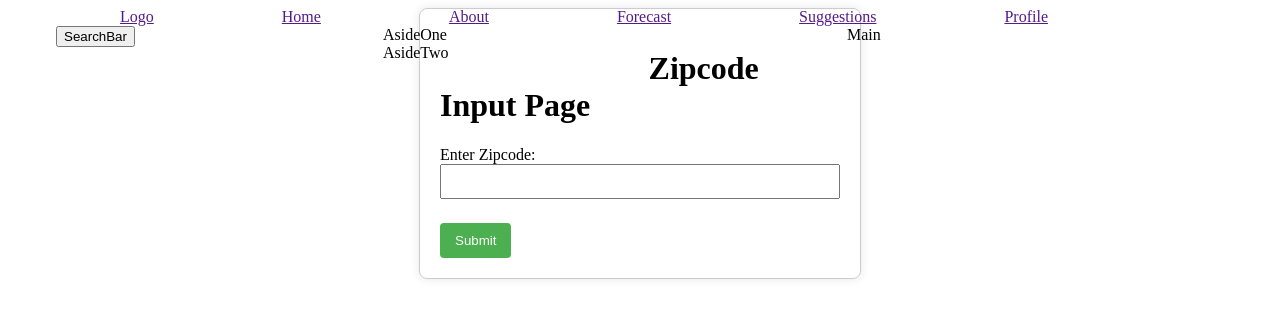
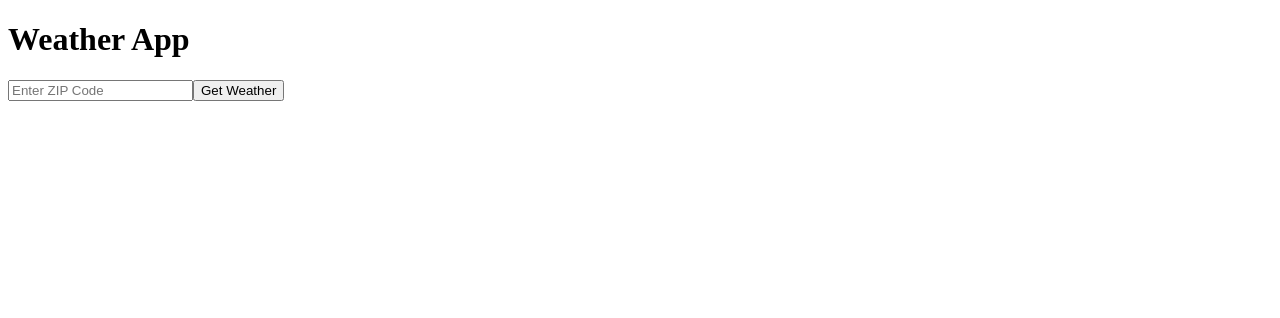
Before and after one commit to chrisebrell/WeatherCheck, a React (Create React App) app in the folder weather-check-app/: page / in a window 1280 px wide. Shown: the top 318 px of the page. Built offline with nearby package versions, Linux system fonts and the light colour scheme.

Commit message:
FE overhaul with API func

```diff
--- a/weather-check-app/src/App.js
+++ b/weather-check-app/src/App.js
@@ -3,7 +3,8 @@ import SearchBar from './Components/HeaderNav/SearchBar';
 import AsideOne from './Components/AsideOne';
 import AsideTwo from './Components/AsideTwo';
 import Main from './Components/Main';
-import ZipcodeInputPage from './ZipcodeInputPage';
+import WeatherApp from './WeatherApp';
+import WeatherCard from './WeatherCard';
 import './styles.css';
 
 function App() {
@@ -15,7 +16,8 @@ function App() {
       <AsideOne />
       <Main />
       <AsideTwo />
-      <ZipcodeInputPage />
+      <WeatherApp />
+      <WeatherCard />
     </div>
   );
 }
--- /dev/null
+++ b/weather-check-app/src/WeatherApp.js
@@ -0,0 +1,41 @@
+// src/components/WeatherApp.js
+import React, { useState } from 'react';
+import axios from 'axios';
+import WeatherCard from './WeatherCard';
+
+const WeatherApp = () => {
+  const [zipCode, setZipCode] = useState('');
+  const [weatherData, setWeatherData] = useState(null);
+
+  const handleZipCodeChange = (e) => {
+    setZipCode(e.target.value);
+  };
+
+  const getWeatherData = async () => {
+    try {
+      const response = await axios.get(
+        `https://api.openweathermap.org/data/2.5/weather?zip=${zipCode}&appid=fd953eddf6f83f966d9240b60bd6fb26&units=imperial`
+      );
+      setWeatherData(response.data);
+    } catch (error) {
+      console.error('Error fetching weather data:', error);
+    }
+  };
+
+  return (
+    <div>
+      <h1>Weather App</h1>
+      <input
+        type="text"
+        placeholder="Enter ZIP Code"
+        value={zipCode}
+        onChange={handleZipCodeChange}
+      />
+      <button onClick={getWeatherData}>Get Weather</button>
+
+      {weatherData && <WeatherCard weatherData={weatherData} />}
+    </div>
+  );
+};
+
+export default WeatherApp;
--- /dev/null
+++ b/weather-check-app/src/WeatherCard.js
@@ -0,0 +1,15 @@
+// src/components/WeatherCard.js
+import React from 'react';
+
+const WeatherCard = ({ weatherData }) => {
+  return (
+    <div>
+      <h2>{weatherData.name}</h2>
+      <p>{weatherData.weather[0].description}</p>
+      <p>Temperature: {weatherData.main.temp}°F</p>
+      <p>Humidity: {weatherData.main.humidity}%</p>
+    </div>
+  );
+};
+
+export default WeatherCard;
--- a/weather-check-app/src/ZipcodeInputPage.css
+++ /dev/null
@@ -1,34 +0,0 @@
-
-.form-container {
-  max-width: 400px;
-  margin: auto;
-  padding: 20px;
-  border: 1px solid #ccc;
-  border-radius: 8px;
-  box-shadow: 0 0 10px rgba(0, 0, 0, 0.1);
-}
-
-.label {
-  display: block;
-  margin-bottom: 8px;
-}
-
-.input {
-  width: 100%;
-  padding: 8px;
-  margin-bottom: 16px;
-  box-sizing: border-box;
-}
-
-.button {
-  background-color: #4caf50;
-  color: white;
-  padding: 10px 15px;
-  border: none;
-  border-radius: 4px;
-  cursor: pointer;
-}
-
-.button:hover {
-  background-color: #45a049;
-}
--- a/weather-check-app/src/ZipcodeInputPage.js
+++ /dev/null
@@ -1,44 +0,0 @@
-import React, { useState } from 'react';
-import './ZipcodeInputPage.css';
-
-
-const ZipcodeInputPage = () => {
-  const [zipcode, setZipcode] = useState('');
-
-  const handleZipcodeChange = (e) => {
-    setZipcode(e.target.value);
-  };
-
-  const handleSubmit = (e) => {
-    e.preventDefault();
-    console.log(`Entered Zipcode: ${zipcode}`);
-    // You can perform additional actions here, such as sending the zipcode to a server.
-  };
-
-  return (
-    <div className="form-container">
-      <h1>Zipcode Input Page</h1>
-      <form onSubmit={handleSubmit}>
-        <label className="label">
-          Enter Zipcode:
-          <input
-            type="text"
-            value={zipcode}
-            onChange={handleZipcodeChange}
-            className="input"
-            pattern="\d{5}"
-            title="Please enter a valid 5-digit zipcode."
-            required
-          />
-        </label>
-        <button type="submit" className="button">
-          Submit
-        </button>
-      </form>
-    </div>
-
-
-  );
-};
-
-export default ZipcodeInputPage;
--- a/weather-check-app/src/index.js
+++ b/weather-check-app/src/index.js
@@ -2,8 +2,10 @@ import React from 'react';
 import ReactDOM from 'react-dom/client';
 import './styles.css'
 import App from './App';
+import WeatherApp from './WeatherApp';
 
 const root = ReactDOM.createRoot(document.getElementById('root'));
 root.render(
-    <App />
+    <WeatherApp />
+
 );
```
